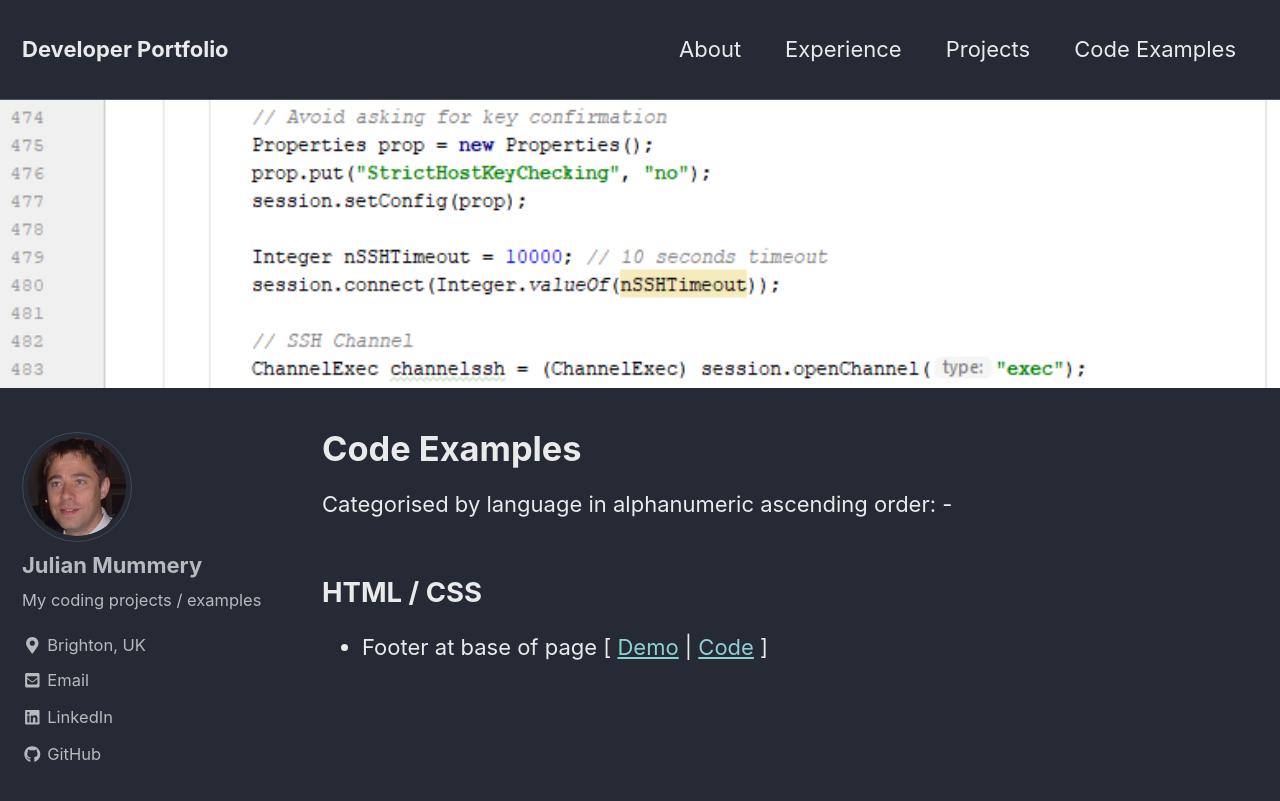
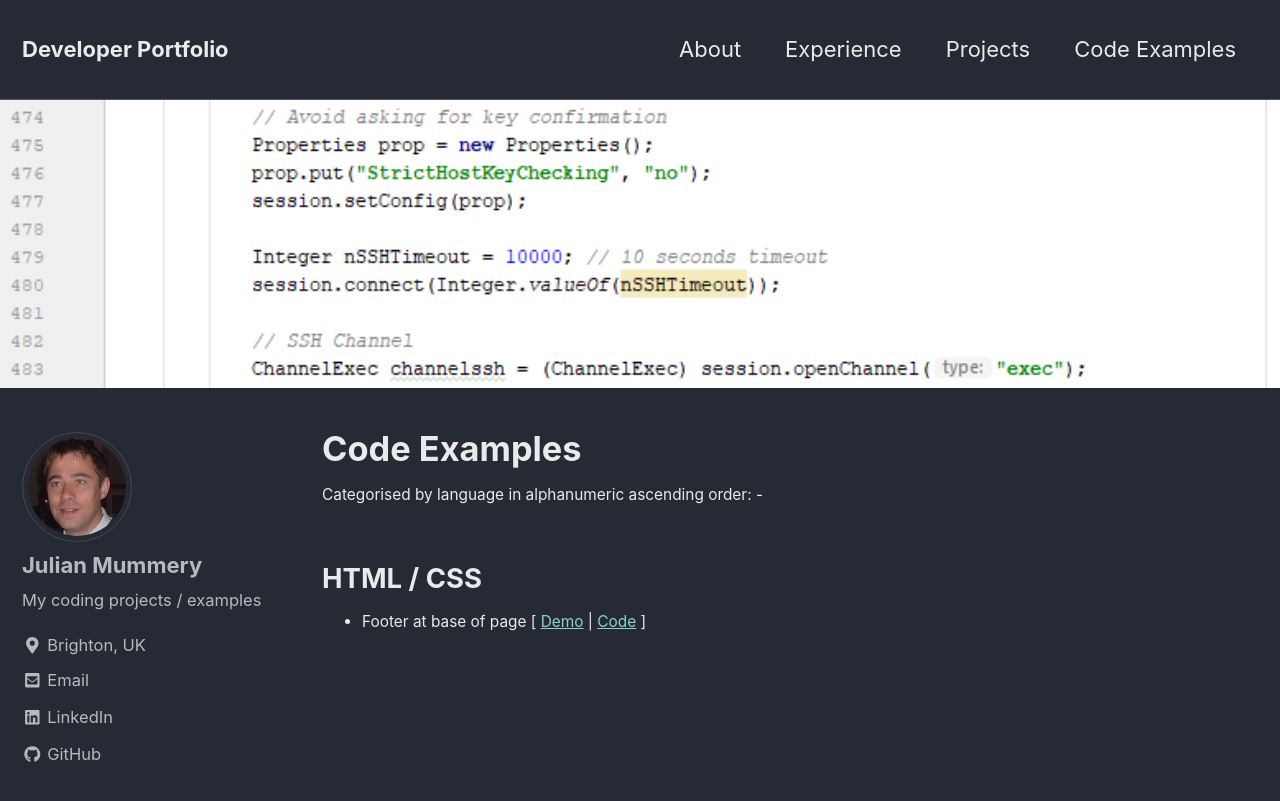
Before and after one commit to julianmummery/julianmummery.github.io, a Jekyll site: the page built from _pages/coding-examples.md, in a window 1280 px wide and 900 px high. Shown: the top 801 px of the window. Built offline with Jekyll 4.4.1, drawn with Linux system fonts in a browser that asks for light colours; nearby versions of some CDN libraries.

Commit message:
Update coding-examples.md

```diff
--- a/_pages/coding-examples.md
+++ b/_pages/coding-examples.md
@@ -7,9 +7,9 @@
    image: "/assets/images/header-android-code.png"
 ---
 
-Categorised by language in alphanumeric ascending order: -
+<p style="font-size:0.70em; margin-top:0; margin-bottom: 0;">Categorised by language in alphanumeric ascending order: -</p>
 
 <h2>HTML / CSS</h2>
-<ul>
+<ul style="font-size:0.70em;">
   <li>Footer at base of page [ <a href="https://julianmummery.github.io/footer-at-base-of-page/" target="_blank">Demo</a> | <a href="https://github.com/julianmummery/footer-at-base-of-page" target="_blank">Code</a> ]</li>
 </ul>
```
